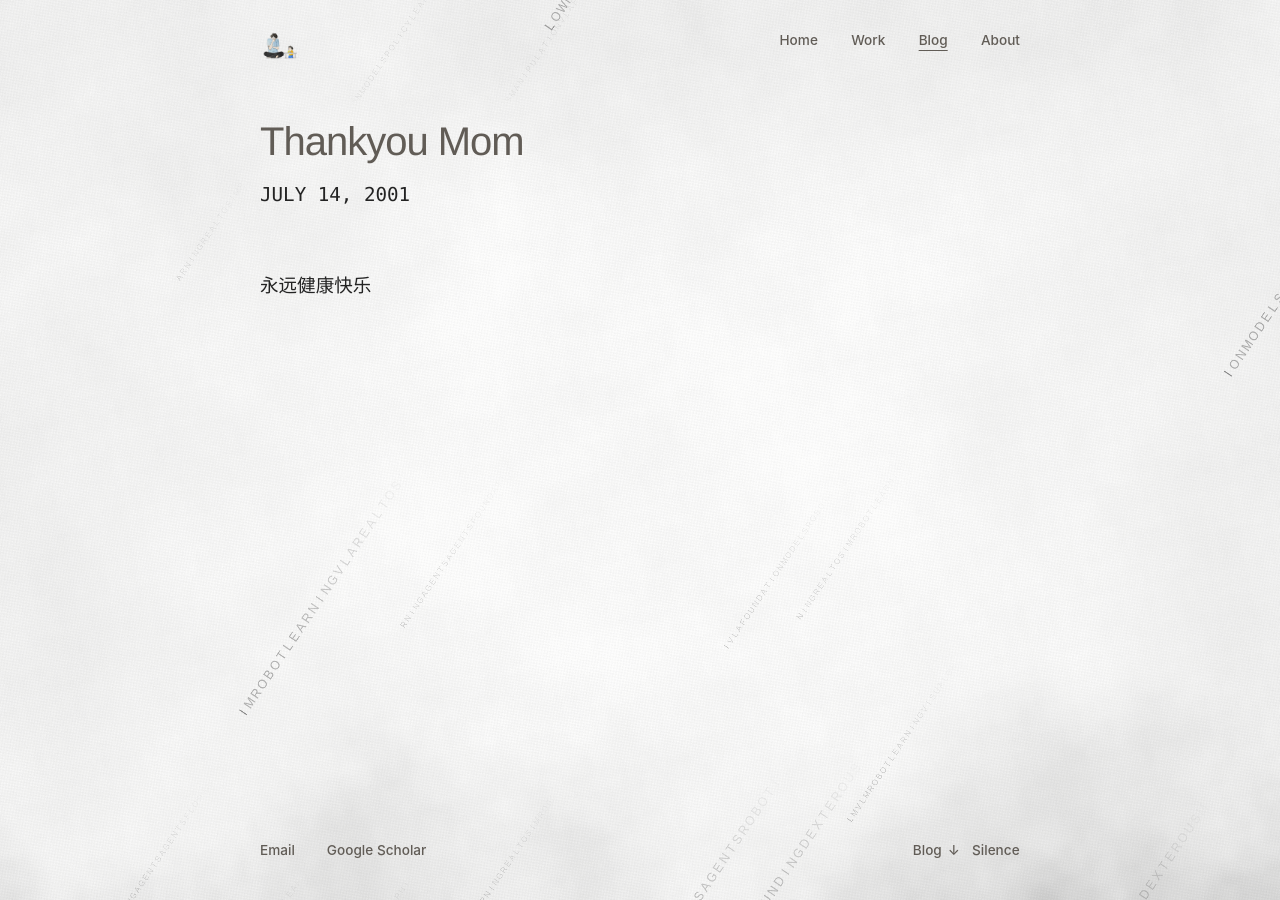
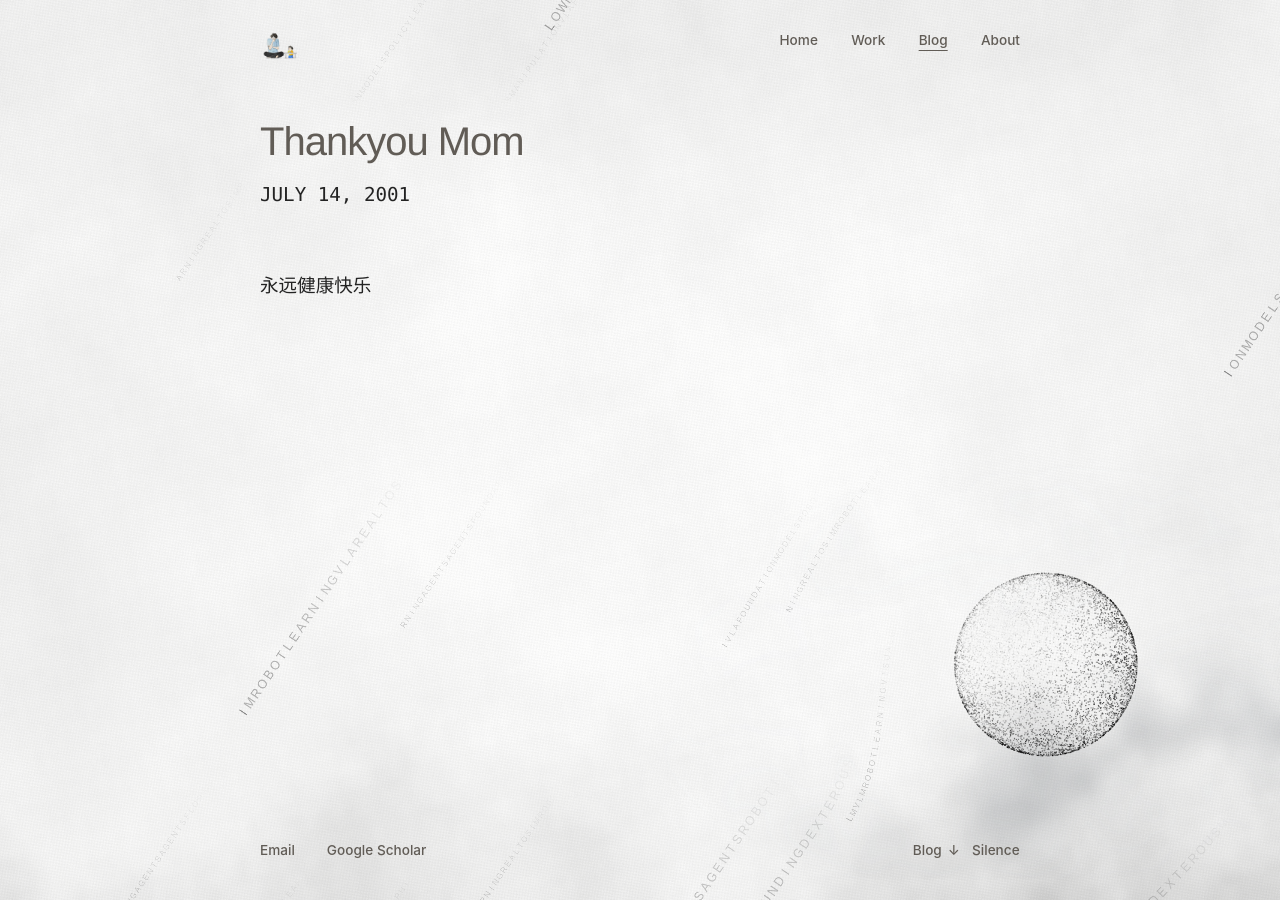
Before and after one commit to shihusi/shihusi.github.io, a Jekyll site: the page built from _posts/2001-7-14-thankyou.md, in a window 1280 px wide. Built offline with Jekyll 4.4.1, drawn with Linux system fonts in a browser that asks for light colours.

Commit message:
Share the Blog sun across all posts

```diff
--- a/_layouts/blog.html
+++ b/_layouts/blog.html
@@ -22,5 +22,3 @@ layout: default
     {% endfor %}
   </p>
 </div>
-
-<script defer src="{{ '/assets/js/blog-almanac.js' | relative_url }}"></script>
--- a/_layouts/default.html
+++ b/_layouts/default.html
@@ -7,8 +7,9 @@
       <canvas class="glyph-rain"></canvas>
       {% if page.layout == "about" %}
         <div class="academy-stage"><canvas class="academy-cloud" data-points="{{ '/assets/img/about/tsinghua-academy.bin' | relative_url }}"></canvas></div>
-      {% elsif page.layout == "blog" %}
+      {% elsif page.layout == "blog" or page.layout == "post" %}
         <div class="academy-stage solar-stage"><canvas class="almanac-cloud" data-center-x=".62" data-center-y=".51" data-radius=".166"></canvas></div>
+        <script defer src="{{ '/assets/js/blog-almanac.js' | relative_url }}"></script>
       {% endif %}
     </div>
     {% include header.html %}
--- a/assets/js/blog-almanac.js
+++ b/assets/js/blog-almanac.js
@@ -51,7 +51,7 @@
     const ratio = Math.min(devicePixelRatio, 2);
     canvas.width = Math.round(width*ratio); canvas.height = Math.round(height*ratio);
     ctx.setTransform(ratio,0,0,ratio,0,0);
-    const walker = document.createTreeWalker(document.querySelector(".blog"), NodeFilter.SHOW_TEXT);
+    const walker = document.createTreeWalker(document.querySelector(".blog, .post"), NodeFilter.SHOW_TEXT);
     const range = document.createRange();
     clearings = [];
     while (walker.nextNode()) {
```
